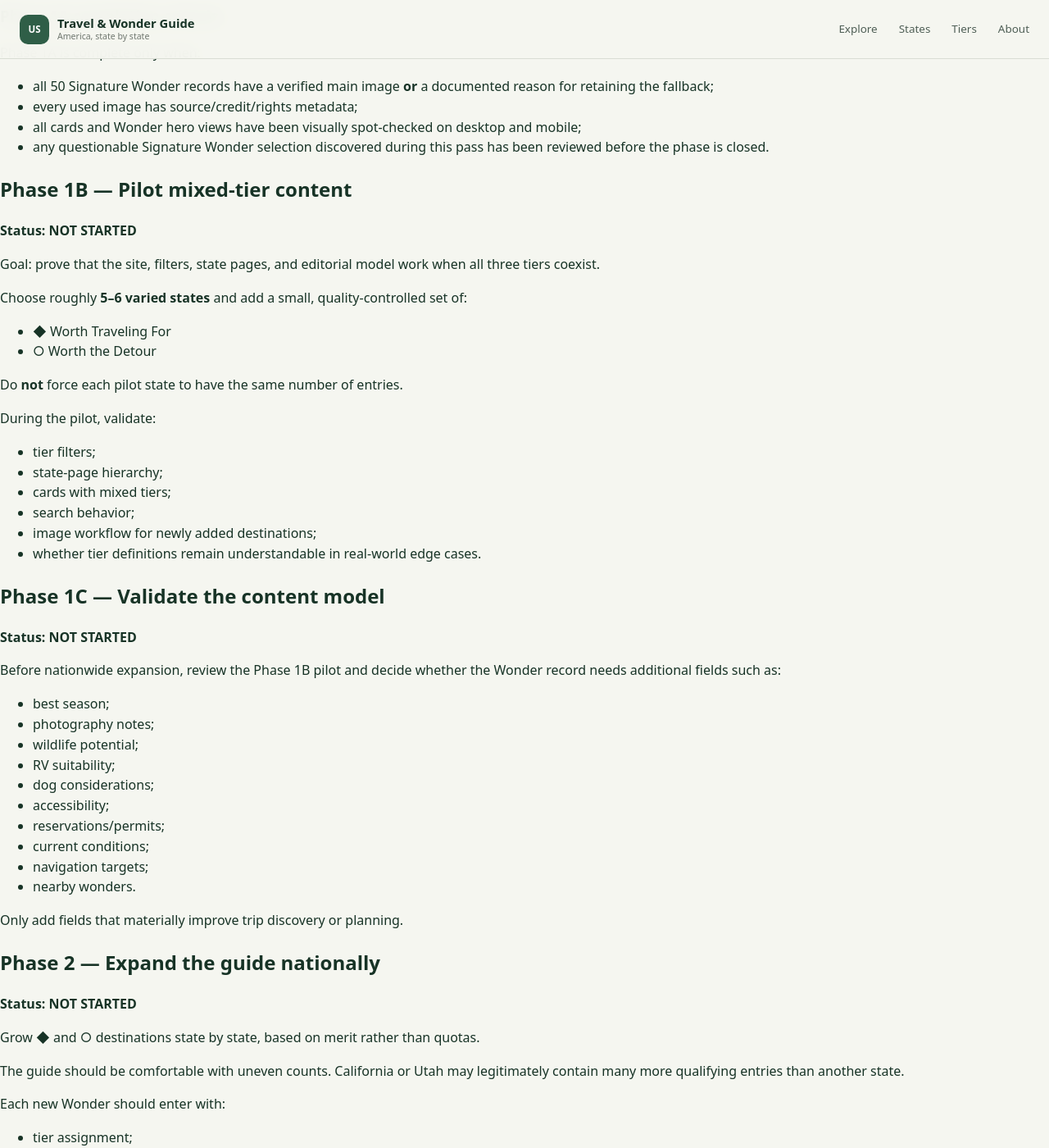
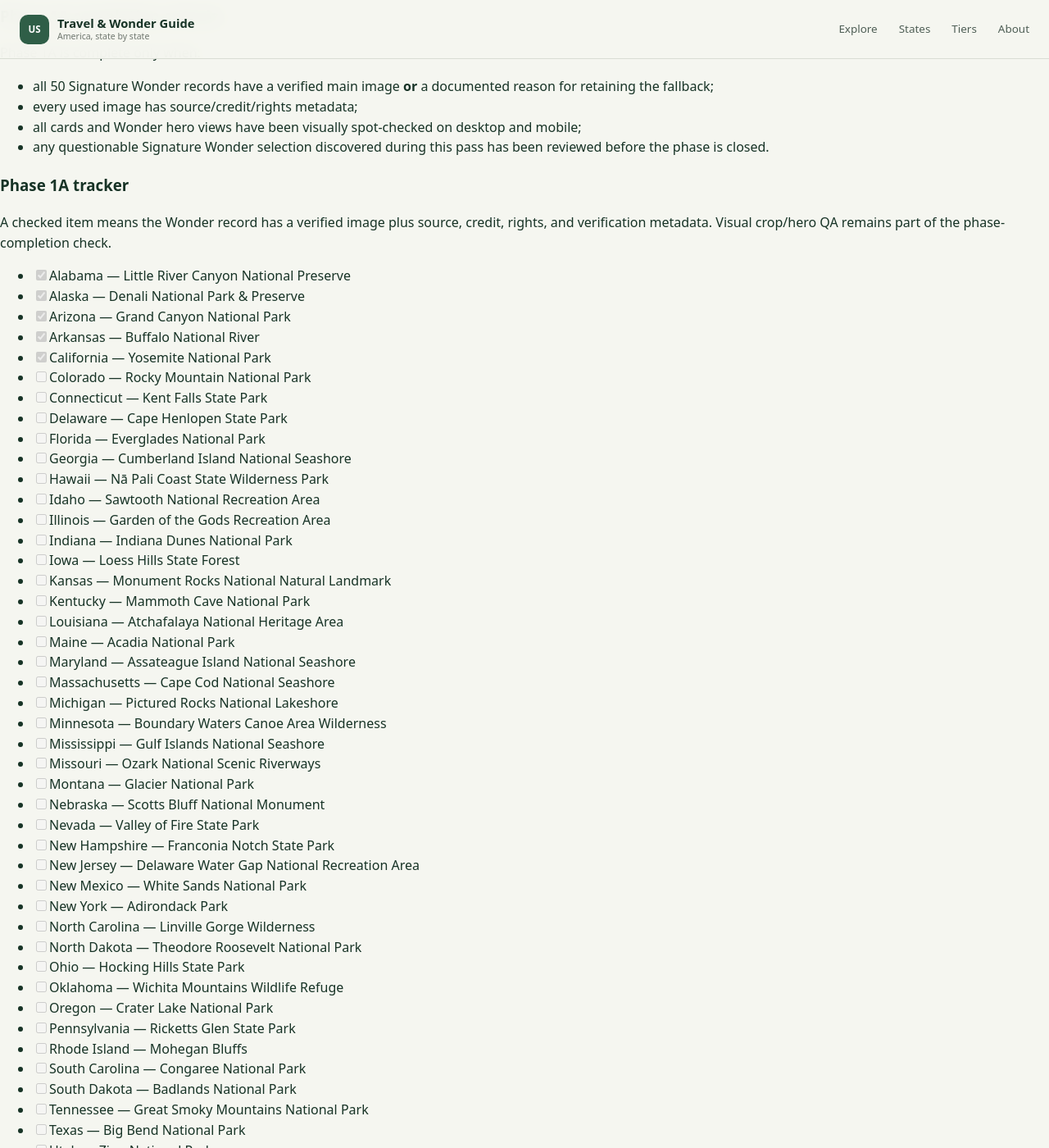
Before and after one commit to jeffthomasiii/us-travel-wonder-guide, a Jekyll site: the page built from PROJECT_PLAN.md, in a window 1280 px wide and 1400 px high, scrolled down 1217 px. Shown: the whole window at 82% size. Built offline with Jekyll 4.4.1, drawn with Linux system fonts in a browser that asks for light colours; our own code applies the rules of GitHub Pages for plain Markdown files; some of the changed text lies outside the part shown.

Commit message:
Add Phase 1A image completion tracker

```diff
--- a/PROJECT_PLAN.md
+++ b/PROJECT_PLAN.md
@@ -52,6 +52,63 @@ Phase 1A is complete only when:
 - every used image has source/credit/rights metadata;
 - all cards and Wonder hero views have been visually spot-checked on desktop and mobile;
 - any questionable Signature Wonder selection discovered during this pass has been reviewed before the phase is closed.
+
+### Phase 1A tracker
+
+A checked item means the Wonder record has a verified image plus source, credit, rights, and verification metadata. Visual crop/hero QA remains part of the phase-completion check.
+
+- [x] Alabama — Little River Canyon National Preserve
+- [x] Alaska — Denali National Park & Preserve
+- [x] Arizona — Grand Canyon National Park
+- [x] Arkansas — Buffalo National River
+- [x] California — Yosemite National Park
+- [ ] Colorado — Rocky Mountain National Park
+- [ ] Connecticut — Kent Falls State Park
+- [ ] Delaware — Cape Henlopen State Park
+- [ ] Florida — Everglades National Park
+- [ ] Georgia — Cumberland Island National Seashore
+- [ ] Hawaii — Nā Pali Coast State Wilderness Park
+- [ ] Idaho — Sawtooth National Recreation Area
+- [ ] Illinois — Garden of the Gods Recreation Area
+- [ ] Indiana — Indiana Dunes National Park
+- [ ] Iowa — Loess Hills State Forest
+- [ ] Kansas — Monument Rocks National Natural Landmark
+- [ ] Kentucky — Mammoth Cave National Park
+- [ ] Louisiana — Atchafalaya National Heritage Area
+- [ ] Maine — Acadia National Park
+- [ ] Maryland — Assateague Island National Seashore
+- [ ] Massachusetts — Cape Cod National Seashore
+- [ ] Michigan — Pictured Rocks National Lakeshore
+- [ ] Minnesota — Boundary Waters Canoe Area Wilderness
+- [ ] Mississippi — Gulf Islands National Seashore
+- [ ] Missouri — Ozark National Scenic Riverways
+- [ ] Montana — Glacier National Park
+- [ ] Nebraska — Scotts Bluff National Monument
+- [ ] Nevada — Valley of Fire State Park
+- [ ] New Hampshire — Franconia Notch State Park
+- [ ] New Jersey — Delaware Water Gap National Recreation Area
+- [ ] New Mexico — White Sands National Park
+- [ ] New York — Adirondack Park
+- [ ] North Carolina — Linville Gorge Wilderness
+- [ ] North Dakota — Theodore Roosevelt National Park
+- [ ] Ohio — Hocking Hills State Park
+- [ ] Oklahoma — Wichita Mountains Wildlife Refuge
+- [ ] Oregon — Crater Lake National Park
+- [ ] Pennsylvania — Ricketts Glen State Park
+- [ ] Rhode Island — Mohegan Bluffs
+- [ ] South Carolina — Congaree National Park
+- [ ] South Dakota — Badlands National Park
+- [ ] Tennessee — Great Smoky Mountains National Park
+- [ ] Texas — Big Bend National Park
+- [ ] Utah — Zion National Park
+- [ ] Vermont — Smugglers’ Notch State Park
+- [ ] Virginia — Shenandoah National Park
+- [ ] Washington — Olympic National Park
+- [ ] West Virginia — New River Gorge National Park & Preserve
+- [ ] Wisconsin — Apostle Islands National Lakeshore
+- [ ] Wyoming — Yellowstone National Park
+
+**Current Phase 1A progress: 5 / 50 Signature Wonders (10%).**
 
 ## Phase 1B — Pilot mixed-tier content
 
```
